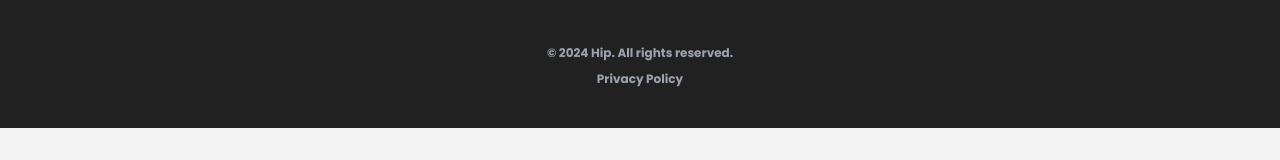
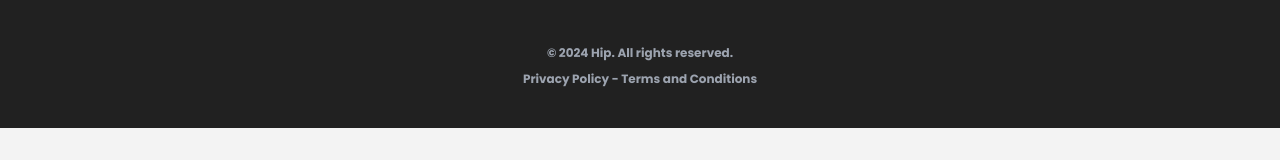
Before and after one commit to AzimiShaja/Hip, a Next.js app: page / in a window 1280 px wide. Shown: the part 4067-4227 px from the top of the page. Built offline with nearby package versions, Linux system fonts and the light colour scheme.

Commit message:
added privacy policy - terms and conditions button

```diff
--- a/components/Footer.tsx
+++ b/components/Footer.tsx
@@ -41,7 +41,7 @@ const Footer = () => {
             </div>
             <div className="flex flex-col items-center gap-2">
                 <p className="text-gray-400 font-bold text-[12px]">© 2024 Hip. All rights reserved.</p>
-                <button className="text-gray-400 font-bold text-[12px]">Privacy Policy</button>
+                <button className="text-gray-400 font-bold text-[12px]">Privacy Policy - Terms and Conditions</button>
             </div>
         </footer>
     );
```
